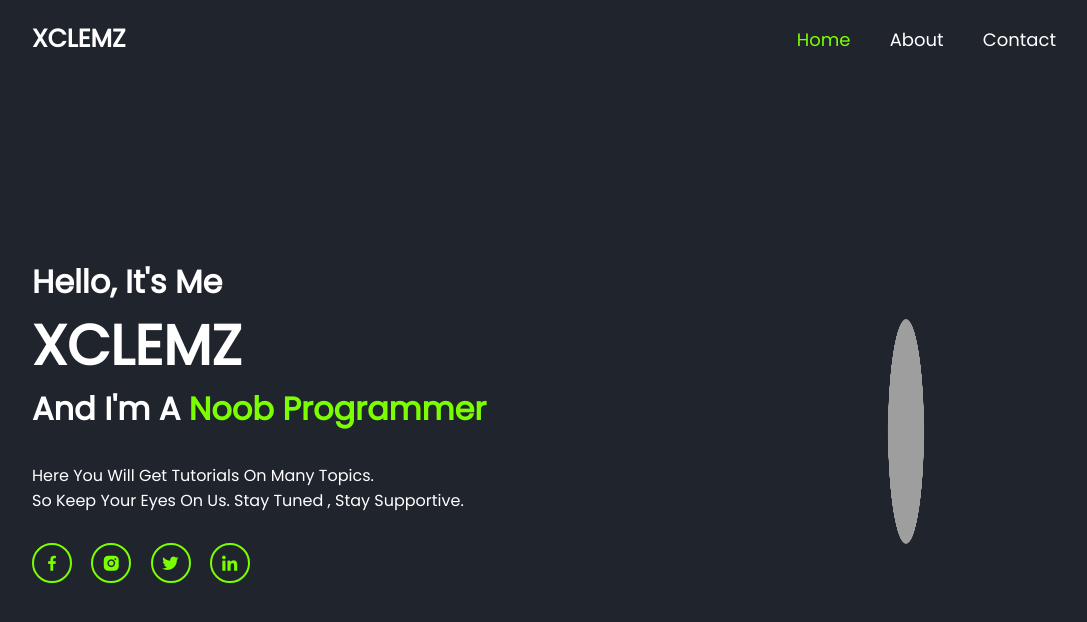
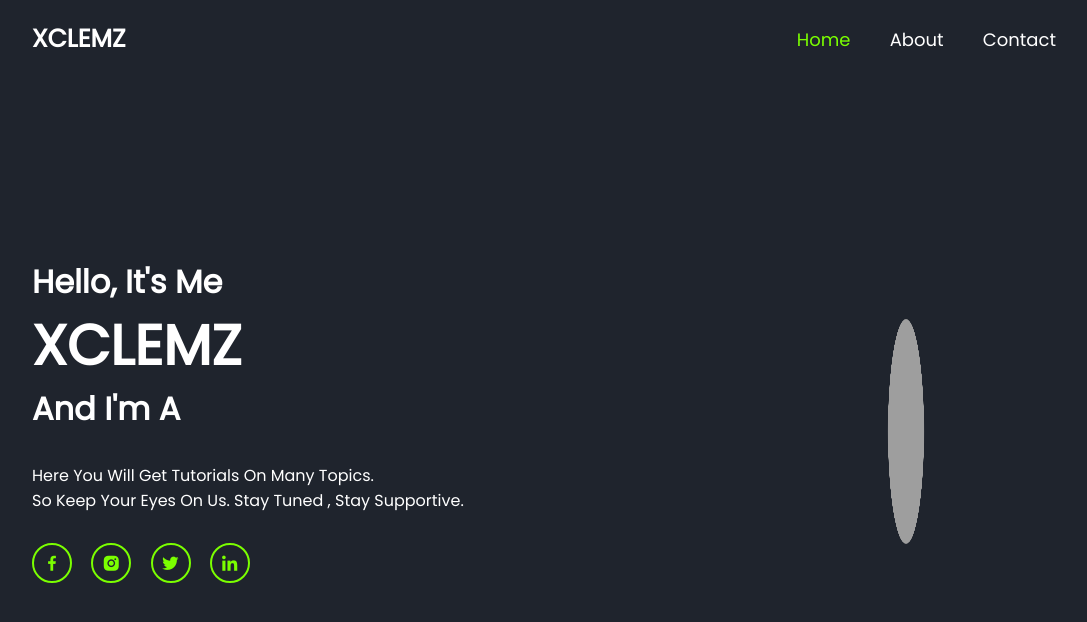
Before and after one commit to XCLEMZ/zzZ, a plain HTML site: page index.html in a window 1280 px wide. Shown: the whole page, without its empty margins (96-1183 px from the left). Drawn offline with nearby package versions, Linux system fonts and the light colour scheme; grey boxes are pictures that could not be loaded; a script that the page names is missing.

Commit message:
Update index.html

```diff
--- a/index.html
+++ b/index.html
@@ -24,7 +24,7 @@
     <div class="home-content">
         <h3>Hello, It's Me</h3>
         <h1>XCLEMZ</h1>
-        <h3>And I'm A <span class="multiple-text">Noob Programmer</span></h3>
+        <h3>And I'm A <span class="multiple-text"></span></h3>
         <p>
             Here You Will Get Tutorials On Many Topics.
             <br>
```
